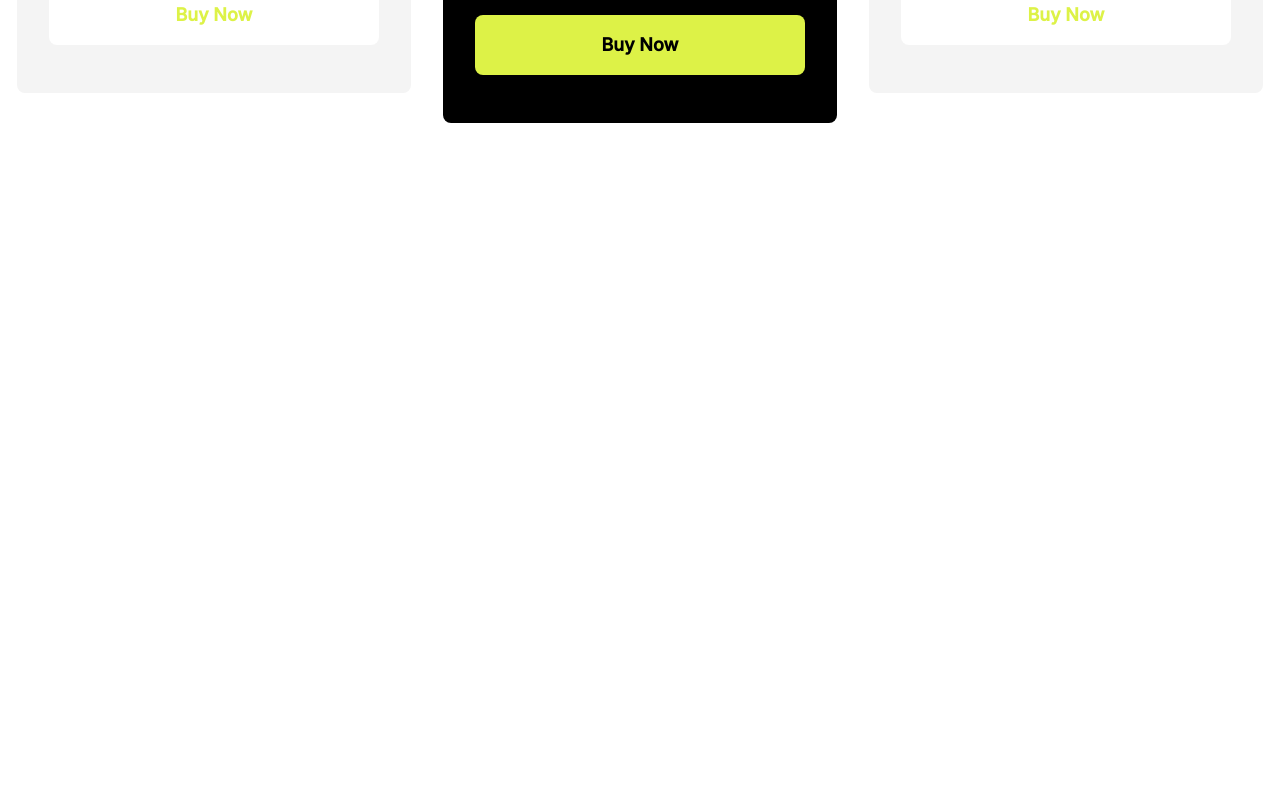
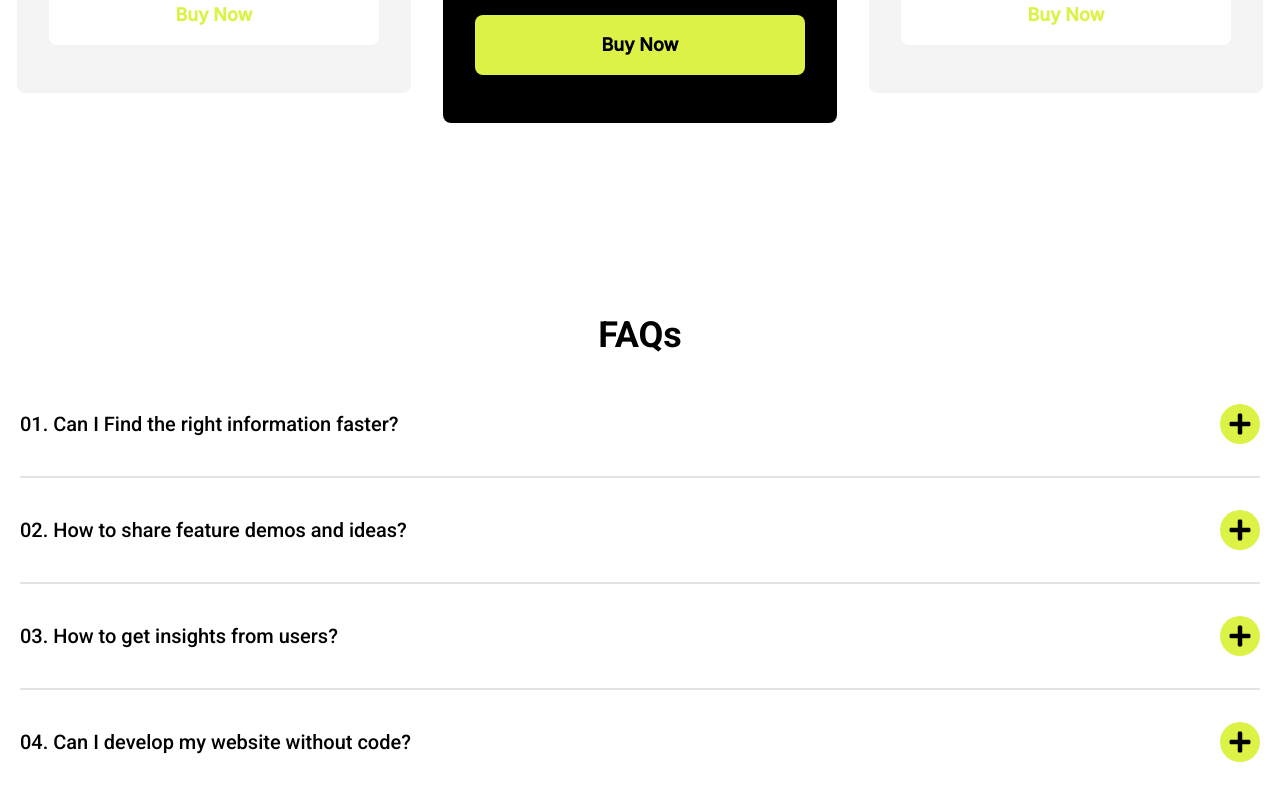
Before and after one commit to pujiragil/Mecode, a React (Vite) app: page / in a window 1280 px wide. Shown: the part 3091-3891 px from the top of the page. Before the commit the page ends 3246 px from the top, so only its background shows below. Built offline with nearby package versions, Linux system fonts and the light colour scheme.

Commit message:
adding new faq section

```diff
--- a/src/App.jsx
+++ b/src/App.jsx
@@ -4,6 +4,7 @@ import Platform from "./components/Platform"
 import Slider from "./components/Slider"
 import Section from "./components/Section"
 import Card from "./components/Card"
+import FAQ from "./components/faq"
 
 function App() {
   return (
@@ -33,6 +34,7 @@ function App() {
         <div className="container mx-auto">
           <Section/>
           <Card/>
+          <FAQ/>
         </div>
       </div>
     </>
--- a/src/components/Card/CardElements.jsx
+++ b/src/components/Card/CardElements.jsx
@@ -21,7 +21,7 @@ export const CardItem = ({ primary, style, title, price, modules }) => {
         ))}
       </div>
       <button className={`${primary ? "bg-primary-card text-black" : "bg-white text-primary"} font-bold text-lg w-full rounded-lg py-4`}>Buy Now</button>
-      {primary && <img className="absolute top-40 left-20 w-10" src={card} alt="new" />}
+      {primary && <img className="absolute top-[100px] left-10 md:left-[100px] lg:top-36 lg:left-20 w-10" src={card} alt="new" />}
     </div>
   )
 }
--- a/src/components/Card/index.jsx
+++ b/src/components/Card/index.jsx
@@ -3,7 +3,7 @@ import { cardOne, cardThree, cardTwo } from "../../data/card/cardObj"
 
 const Card = () => {
   return (
-    <div className="px-4">
+    <div className="px-4 mb-20 lg:mb-40">
       <CardHeader />
       <div className="flex flex-col lg:flex-row lg:gap-x-8 justify-center items-center">
         <CardItem {...cardOne} />
--- a/src/components/Section/index.jsx
+++ b/src/components/Section/index.jsx
@@ -5,7 +5,7 @@ const Section = () => {
   return (
     <div className="flex flex-col px-5 pt-8 lg:mb-20">
       <SectionOne />
-      <div className="lg:flex justify-between items-start">
+      <div className="lg:flex justify-center items-start">
         <SectionTwo />
         <SectionImg />
       </div>
--- /dev/null
+++ b/src/components/faq/FaqElements.jsx
@@ -0,0 +1,55 @@
+import { FaMinus, FaPlus } from 'react-icons/fa'
+import { useState } from "react"
+import { HeroTitle } from "../Hero/HeroElements"
+
+export const FaqWrapper = () => {
+  return (
+    <div>
+      <HeroTitle text="FAQs" style="font-bold text-center mb-12" />
+      <FaqSection text={"01. Can I Find the right information faster?"} />
+      <FaqSection text={"02. How to share feature demos and ideas?"} />
+      <FaqSection text={"03. How to get insights from users?"} />
+      <FaqSection text={"04. Can I develop my website without code?"} />
+    </div>
+  )
+}
+
+export const FaqSection = ({text}) => {
+  const [open, setOpen] = useState(false)
+
+  const clickOpen = () => {
+    setOpen(!open)
+  }
+
+  return (
+    <div className="flex flex-col w-full mb-8 pb-8 border-b md:border-b-2 border-main last:border-0">
+      <div className="flex justify-between items-center w-full">
+        <FaqSubtitle text={text} />
+        <FaqButton open={open} clickOpen={clickOpen}/>
+      </div>
+      <FaqAnswer open={open}/>
+    </div>
+  )
+}
+
+export const FaqSubtitle = ({ text }) => {
+  return (
+    <h2 className="font-roboto font-medium text-xl w-3/4">{text}</h2>
+  )
+}
+
+export const FaqButton = ({open, clickOpen}) => {
+  return (
+    <div>
+      <button onClick={clickOpen} className="bg-primary-card rounded-full w-10 h-10 block text-2xl font-medium flex justify-center items-center">{open ? <FaMinus/> : <FaPlus/>}</button>
+    </div>
+  )
+}
+
+export const FaqAnswer = ({open}) => {
+  return (
+    <div className={`${open ? "h-fit duration-300 ease-in-out" : "h-0 overflow-hidden"} w-11/12 md:w-3/4 text-justify text-lg font-inter font-extralight`}>
+      <p>Nulla lectus lectus, suscipit at posuere sit amet, imperdiet sit amet sapien. Donec ornare odio justo, ac efficitur enim fermen. Nam enim ligula, lacinia vitae venenatis quis, suscipit id augue.</p>
+    </div>
+  )
+}
--- /dev/null
+++ b/src/components/faq/index.jsx
@@ -0,0 +1,12 @@
+import React from 'react'
+import { FaqWrapper } from './FaqElements'
+
+const FAQ = () => {
+  return (
+    <div className="px-5">
+      <FaqWrapper/>
+    </div>
+  )
+}
+
+export default FAQ
--- a/tailwind.config.cjs
+++ b/tailwind.config.cjs
@@ -37,7 +37,8 @@ module.exports = {
         'slider': '650px',
         'lg-slider': '518px',
         'card': '343px',
-        'slide': '400px'
+        'slide': '400px',
+        'initial': 'initial'
       },
       width: {
         'person': '274px',
```
